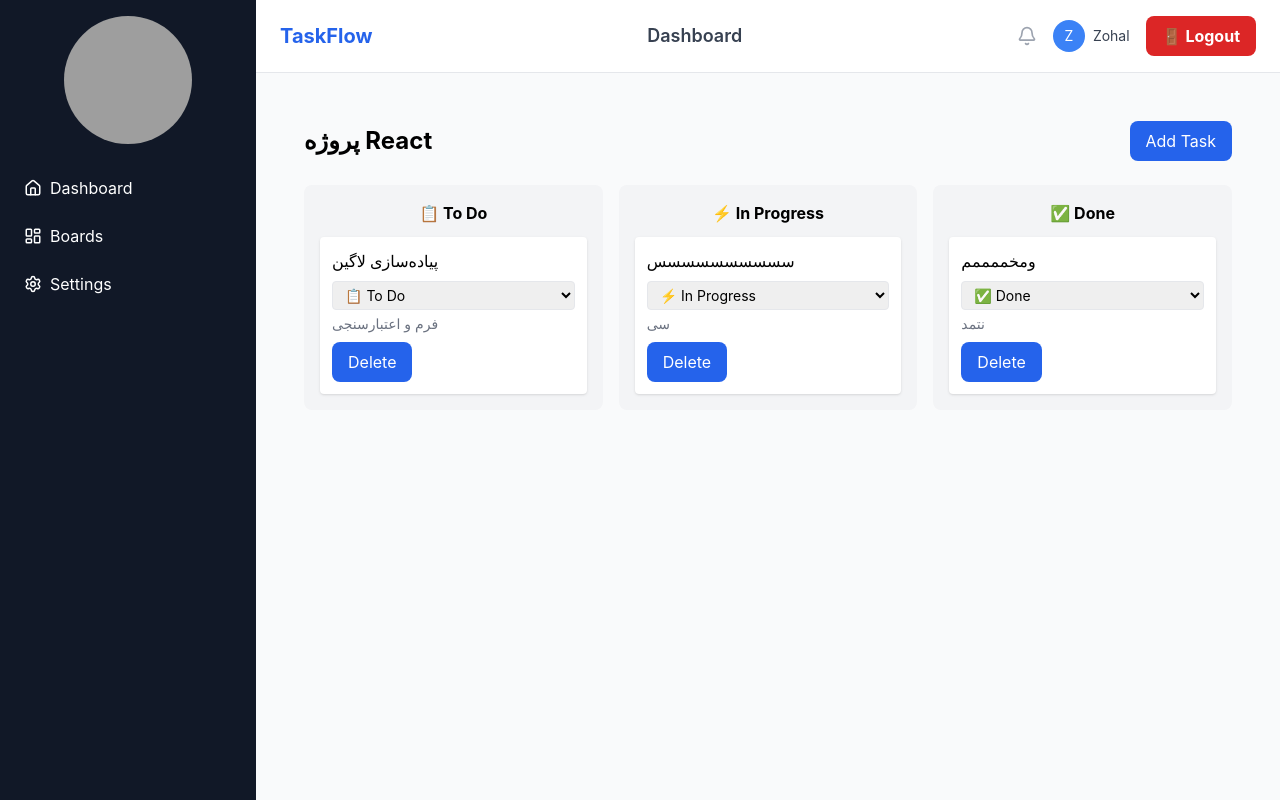
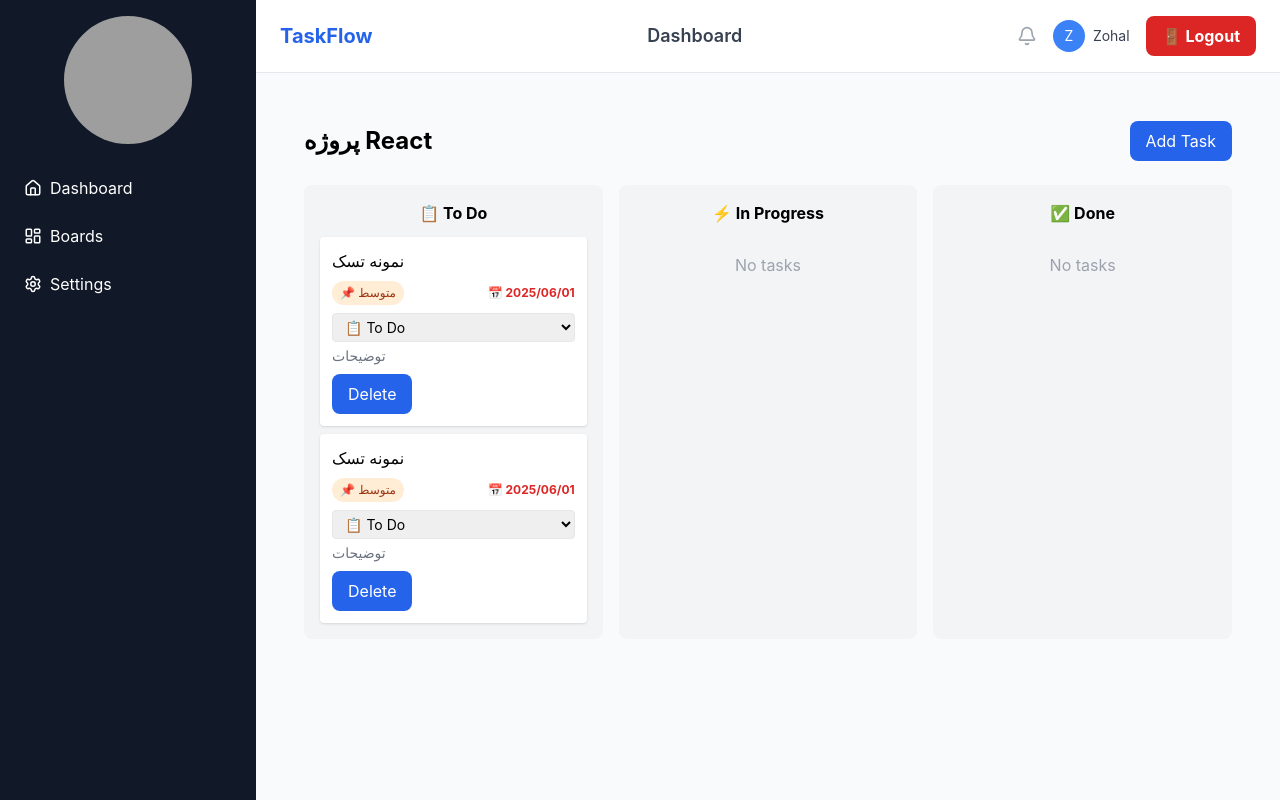
Before and after one commit to Dayana780/task-management, a React (Vite) app: page /boards/1 in a window 1280 px wide. Built offline with nearby package versions, Linux system fonts and the light colour scheme; data requests are answered from the project's data file; sample sign-in values are in the browser's storage; grey boxes are pictures that could not be loaded.

Commit message:
feat: add priority and due date to tasks with color-coded badges

```diff
--- a/db.json
+++ b/db.json
@@ -33,39 +33,58 @@
   ],
   "tasks": [
     {
-      "id": "3",
-      "title": "پیاده‌سازی لاگین",
-      "description": "فرم و اعتبارسنجی",
+      "id": "1",
+      "title": "نمونه تسک",
+      "description": "توضیحات",
       "status": "todo",
-      "boardId": 1
+      "boardId": 1,
+      "priority": "medium",
+      "dueDate": "2025-06-01"
     },
     {
-      "title": "سسسسسسسسسس",
-      "description": "سی",
-      "status": "in-progress",
+      "id": "1",
+      "title": "نمونه تسک",
+      "description": "توضیحات",
+      "status": "todo",
       "boardId": 1,
-      "id": "7G9RQc0bQJk"
+      "priority": "medium",
+      "dueDate": "2025-06-01"
     },
     {
-      "title": "سلا",
-      "description": "سبیذرلذ",
-      "status": "3",
-      "boardId": 1,
-      "id": "9tloZLE8igY"
+      "title": "یرلیری",
+      "description": "",
+      "status": "todo",
+      "boardId": null,
+      "priority": "medium",
+      "dueDate": "2025-10-27",
+      "id": "IfXqQAIw4VA"
     },
     {
-      "title": "الذذذذذذذذذذذ",
-      "description": "اتاذ",
-      "status": "3",
-      "boardId": 1,
-      "id": "hWv4_KgAd3c"
+      "title": "ببببببببب",
+      "description": "",
+      "status": "todo",
+      "boardId": null,
+      "priority": "medium",
+      "dueDate": "2025-08-27",
+      "id": "uUeQ3gX99q4"
     },
     {
-      "title": "ومخممممم",
-      "description": "نتمد",
-      "status": "done",
-      "boardId": 1,
-      "id": "WCOaHx-s750"
+      "title": "تتتتتت",
+      "description": "",
+      "status": "todo",
+      "boardId": null,
+      "priority": "medium",
+      "dueDate": "2026-05-27",
+      "id": "eQUv1FvHuZE"
+    },
+    {
+      "title": "لللللل",
+      "description": "",
+      "status": "todo",
+      "boardId": null,
+      "priority": "high",
+      "dueDate": "2026-07-27",
+      "id": "_vHWd5GKvHg"
     }
   ],
   "$schema": "./node_modules/json-server/schema.json"
--- a/package.json
+++ b/package.json
@@ -18,6 +18,7 @@
     "axios": "^1.16.0",
     "clsx": "^2.1.1",
     "date-fns": "^4.1.0",
+    "dayjs": "^1.11.21",
     "lucide-react": "^1.14.0",
     "react": "^19.2.5",
     "react-dom": "^19.2.5",
--- a/src/components/features/TaskCard.jsx
+++ b/src/components/features/TaskCard.jsx
@@ -1,4 +1,5 @@
 import { useSortable } from "@dnd-kit/sortable";
+import dayjs from "dayjs";
 import { CSS } from "@dnd-kit/utilities";
 import Button from "../ui/Button";
 
@@ -24,6 +25,56 @@ function TaskCard({ task, onStatusChange, onDelete }) {
     }
   }
 
+  // ✅ اسم تابع رو اصلاح کردم: getPriorityColor (با i بعد از r و i دوم)
+  function getPriorityColor(priority) {
+    switch (priority) {
+      case "high":
+        return "bg-red-100 text-red-800";
+      case "medium":
+        return "bg-orange-100 text-orange-800";
+      case "low":
+        return "bg-green-100 text-green-800";
+      default:
+        return "bg-gray-100 text-gray-800";
+    }
+  }
+
+  function getPriorityText(priority) {
+    switch (priority) {
+      case "high":
+        return "🔥 بالا";
+      case "medium":
+        return "📌 متوسط";
+      case "low":
+        return "✅ کم";
+      default:
+        return "❓ نامشخص";
+    }
+  }
+
+  function getDueDateStatus(dueDate) {
+    if (!dueDate) return null;
+
+    const today = dayjs().startOf("day");
+    const due = dayjs(dueDate).startOf("day");
+    const daysDiff = due.diff(today, "day");
+
+    if (daysDiff < 0) return "past";
+    if (daysDiff <= 2) return "soon";
+    return "ok";
+  }
+
+  function getDueDateColor(status) {
+    switch (status) {
+      case "past":
+        return "text-red-600 font-bold";
+      case "soon":
+        return "text-orange-600";
+      default:
+        return "text-gray-500";
+    }
+  }
+
   return (
     <div
       ref={setNodeRef}
@@ -33,6 +84,21 @@ function TaskCard({ task, onStatusChange, onDelete }) {
       className="bg-white p-3 rounded shadow cursor-grab active:cursor-grabbing"
     >
       <h3 className="font-medium">{task.title}</h3>
+      <div className="flex justify-between items-center mt-2">
+        <span
+          className={`text-xs px-2 py-1 rounded-full ${getPriorityColor(task.priority)}`}
+        >
+          {getPriorityText(task.priority)}
+        </span>
+
+        {task.dueDate && (
+          <span
+            className={`text-xs ${getDueDateColor(getDueDateStatus(task.dueDate))}`}
+          >
+            📅 {dayjs(task.dueDate).format("YYYY/MM/DD")}
+          </span>
+        )}
+      </div>
       <select
         value={task.status}
         onChange={(e) => onStatusChange(task.id, e.target.value)}
--- a/src/components/ui/AddTaskModal.jsx
+++ b/src/components/ui/AddTaskModal.jsx
@@ -5,6 +5,8 @@ export default function AddTaskModal({ isOpen, onClose, onAdd, boardId }) {
   const [title, setTitle] = useState("");
   const [description, setDescription] = useState("");
   const [status, setStatus] = useState("todo");
+  const [priority, setPriority] = useState("medium");
+  const [dueDate, setDueDate] = useState("");
 
   if (!isOpen) return null;
 
@@ -16,11 +18,15 @@ export default function AddTaskModal({ isOpen, onClose, onAdd, boardId }) {
         description: description.trim(),
         status,
         boardId: parseInt(boardId),
+        priority,
+        dueDate,
       });
       // reset فرم
       setTitle("");
       setDescription("");
       setStatus("todo");
+      setPriority("medium");
+      setDueDate("");
     }
   };
 
@@ -72,6 +78,31 @@ export default function AddTaskModal({ isOpen, onClose, onAdd, boardId }) {
             </select>
           </div>
 
+          {/* فیلد اولویت */}
+          <div className="mb-4">
+            <label className="block mb-2 font-medium">اولویت</label>
+            <select
+              value={priority}
+              onChange={(e) => setPriority(e.target.value)}
+              className="w-full border border-gray-300 rounded-md px-3 py-2"
+            >
+              <option value="low">✅ کم</option>
+              <option value="medium">📌 متوسط</option>
+              <option value="high">🔥 بالا</option>
+            </select>
+          </div>
+
+          {/* فیلد تاریخ سررسید */}
+          <div className="mb-4">
+            <label className="block mb-2 font-medium">تاریخ سررسید</label>
+            <input
+              type="date"
+              value={dueDate}
+              onChange={(e) => setDueDate(e.target.value)}
+              className="w-full border border-gray-300 rounded-md px-3 py-2"
+            />
+          </div>
+
           {/* دکمه‌ها */}
           <div className="flex justify-end gap-3">
             <button
--- a/src/pages/BoardDetail.jsx
+++ b/src/pages/BoardDetail.jsx
@@ -5,9 +5,7 @@ import {
   PointerSensor,
   useSensor,
   useSensors,
-  useDroppable,
 } from "@dnd-kit/core";
-import {} from "@dnd-kit/sortable";
 import toast from "react-hot-toast";
 import { useParams } from "react-router-dom";
 import { useState, useEffect } from "react";
@@ -23,6 +21,7 @@ import TaskColumn from "../components/features/TaskColumn";
 
 function BoardDetail() {
   const { id } = useParams();
+  console.log("🔍 id in BoardDetail:", id);
   console.log("🔍 id from useParams:", id);
   console.log("🔍 full URL:", window.location.href);
   const [board, setBoard] = useState(null);
@@ -34,7 +33,7 @@ function BoardDetail() {
     useSensor(KeyboardSensor),
   );
   console.log("sensors:", sensors);
-  // تغییر وضعیت تسک
+
   // تغییر وضعیت تسک
   const handleStatusChange = async (taskId, newStatus) => {
     const toastId = toast.loading("وضعیت در حال تغییر...");
@@ -64,6 +63,7 @@ function BoardDetail() {
       toast.error("خطا در حذف تسک");
     }
   };
+
   const handleDragEnd = async (event) => {
     const { active, over } = event;
 
@@ -73,11 +73,10 @@ function BoardDetail() {
     if (!over) return;
 
     const taskId = active.id;
-    const newStatus = over.id; // اینجا مستقیم از over.id استفاده میکنیم
+    const newStatus = over.id;
 
     console.log(`Task ${taskId} dropped on ${newStatus}`);
 
-    // چک کن newStatus معتبر هست یا نه
     if (
       newStatus !== "todo" &&
       newStatus !== "in-progress" &&
@@ -96,6 +95,7 @@ function BoardDetail() {
       await handleStatusChange(taskId, newStatus);
     }
   };
+
   // اضافه کردن تسک جدید
   const handleAddTask = async (newTask) => {
     try {
```
Also changed, not shown: 1 other file (tests, documents, lock files or other folders).
